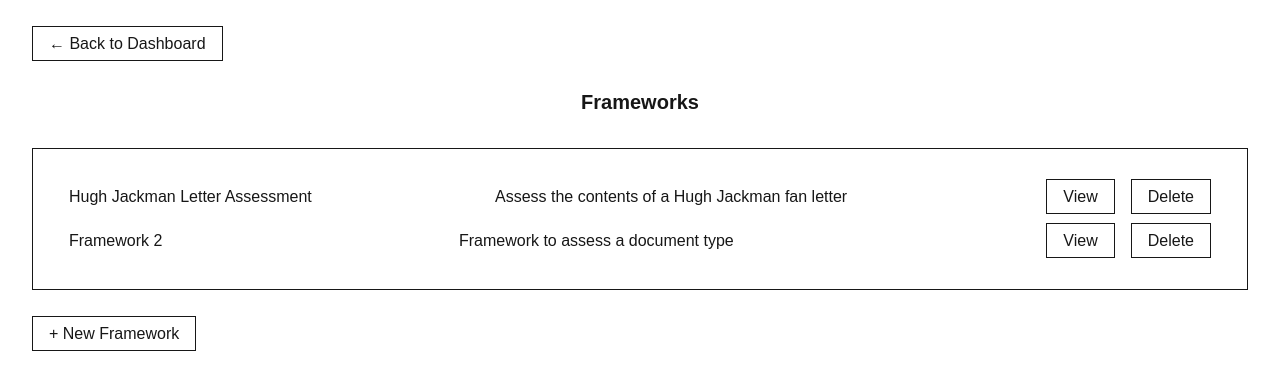
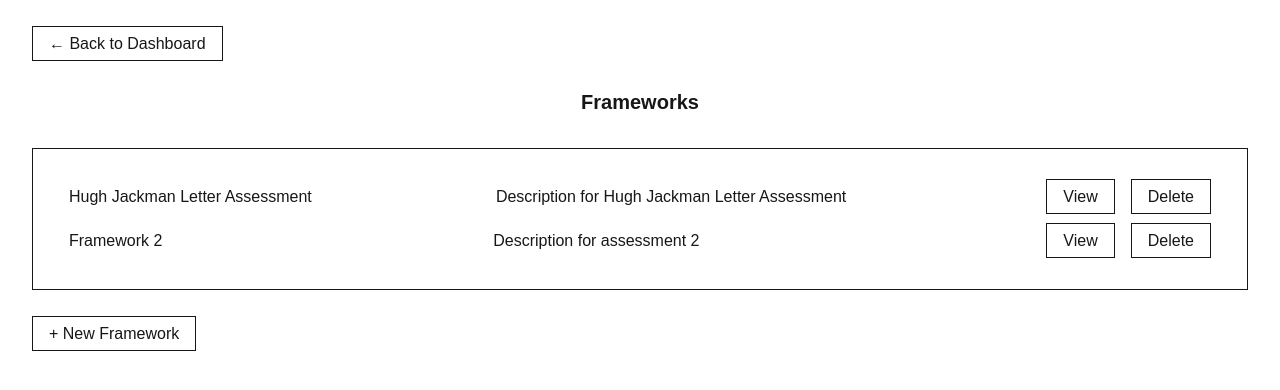
Before and after one commit to Mjahaha/Docutiser, a Next.js app: page /frameworks in a window 1280 px wide. Shown: the top 390 px of the page. Built offline with nearby package versions, Linux system fonts and the light colour scheme.

Commit message:
Frameworks from JSON

```diff
--- a/src/app/frameworks/page.tsx
+++ b/src/app/frameworks/page.tsx
@@ -1,6 +1,23 @@
 import Link from "next/link";
+import { getFramework } from "@/utils/frameworks";
 
-export default function Frameworks() {
+export default async function Frameworks() {
+  const frameworks = [getFramework(1), getFramework(2)];
+  const frameworkData = await Promise.all(frameworks);
+
+  function renderFramework(framework: { id: number; name: string; description: string }) {
+    return (
+      <li key={framework.id} className="flex justify-between m-5">
+          <span>{framework.name}</span>
+          <span>{framework.description}</span>
+          <div>
+            <Link href="/frameworks/builder" className="border px-4 py-2 mx-4">View</Link>
+            <Link href="#" className="border px-4 py-2">Delete</Link>
+          </div>
+        </li>
+    );
+  }
+
   return (
     <div className="p-8 space-y-8">
       {/* Back button */}
@@ -13,22 +30,7 @@
       <h1 className="text-center text-xl font-bold">Frameworks</h1>
 
       <ul className="border p-4 space-y-2">
-        <li className="flex justify-between m-5">
-          <span>Hugh Jackman Letter Assessment</span>
-          <span>Assess the contents of a Hugh Jackman fan letter</span>
-          <div>
-            <Link href="/frameworks/builder" className="border px-4 py-2 mx-4">View</Link>
-            <Link href="#" className="border px-4 py-2">Delete</Link>
-          </div>
-        </li>
-        <li className="flex justify-between m-5">
-          <span>Framework 2</span>
-          <span>Framework to assess a document type</span>
-          <div>
-            <Link href="/frameworks/builder" className="border px-4 py-2 mx-4">View</Link>
-            <Link href="#" className="border px-4 py-2">Delete</Link>
-          </div>
-        </li>
+        {frameworkData.map(renderFramework)}
       </ul>
 
       <Link href="/frameworks/builder" className="border px-4 py-2">
--- /dev/null
+++ b/src/app/test_data/framework_test_data.json
@@ -0,0 +1,37 @@
+[
+  {
+    "id": 1,
+    "name": "Hugh Jackman Letter Assessment",
+    "description": "Description for Hugh Jackman Letter Assessment",
+    "requirements": [
+      {
+        "requirement_id": 1,
+        "requirement_name": "Requirement 1"
+      },
+      {
+        "requirement_id": 2,
+        "requirement_name": "Requirement 2"
+      }
+    ]
+  },
+  {
+    "id": 2,
+    "name": "Framework 2",
+    "description": "Description for assessment 2",
+    "framework": "Framework to access a document type",
+    "requirements": [
+      {
+        "requirement_id": 1,
+        "requirement_name": "Requirement 1"
+      },
+      {
+        "requirement_id": 2,
+        "requirement_name": "Requirement 2"
+      },
+      {
+        "requirement_id": 3,
+        "requirement_name": "Requirement 3"
+      }
+    ]
+  }
+]
--- /dev/null
+++ b/src/utils/frameworks.tsx
@@ -0,0 +1,29 @@
+import path from 'path';
+import fs from 'fs/promises';
+
+interface FrameworkRequirement {
+  requirement_id: number;
+  requirement_name: string;
+}
+
+interface Framework {
+  id: number;
+  name: string;
+  description: string;
+  requirements: FrameworkRequirement[];
+}
+
+export async function getFramework(id: number): Promise<Framework> {
+  // Read the JSON file
+  const filePath = path.join(process.cwd(), 'src', 'app', 'test_data', 'framework_test_data.json');
+  const fileContents = await fs.readFile(filePath, 'utf8');
+  const frameworks: Framework[] = JSON.parse(fileContents);
+
+  // Find the framework with the matching id
+  const framework = frameworks.find(a => a.id === id);
+
+  if (!framework) {
+    throw new Error(`Framework with id ${id} not found`);
+  }
+  return framework;
+}
```
